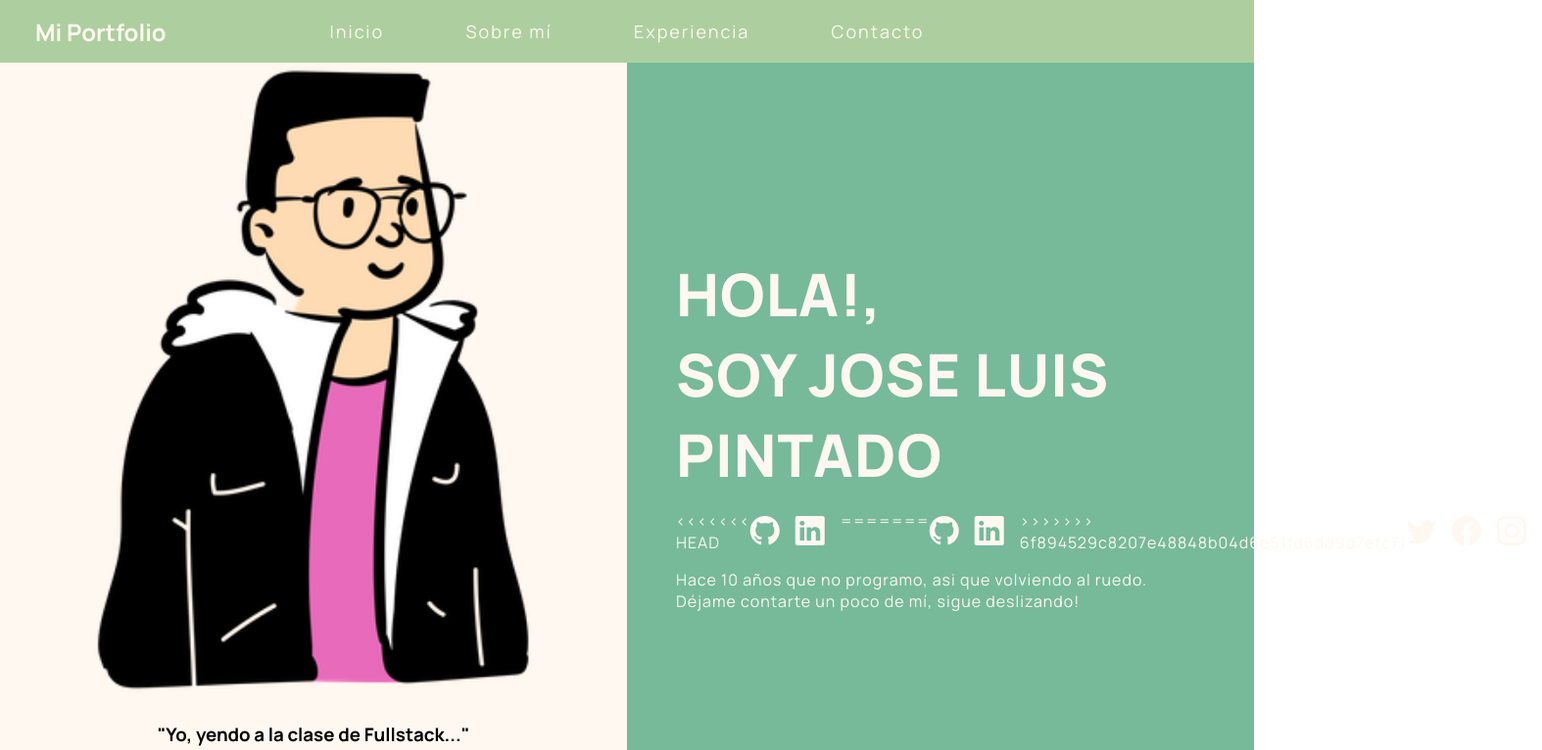
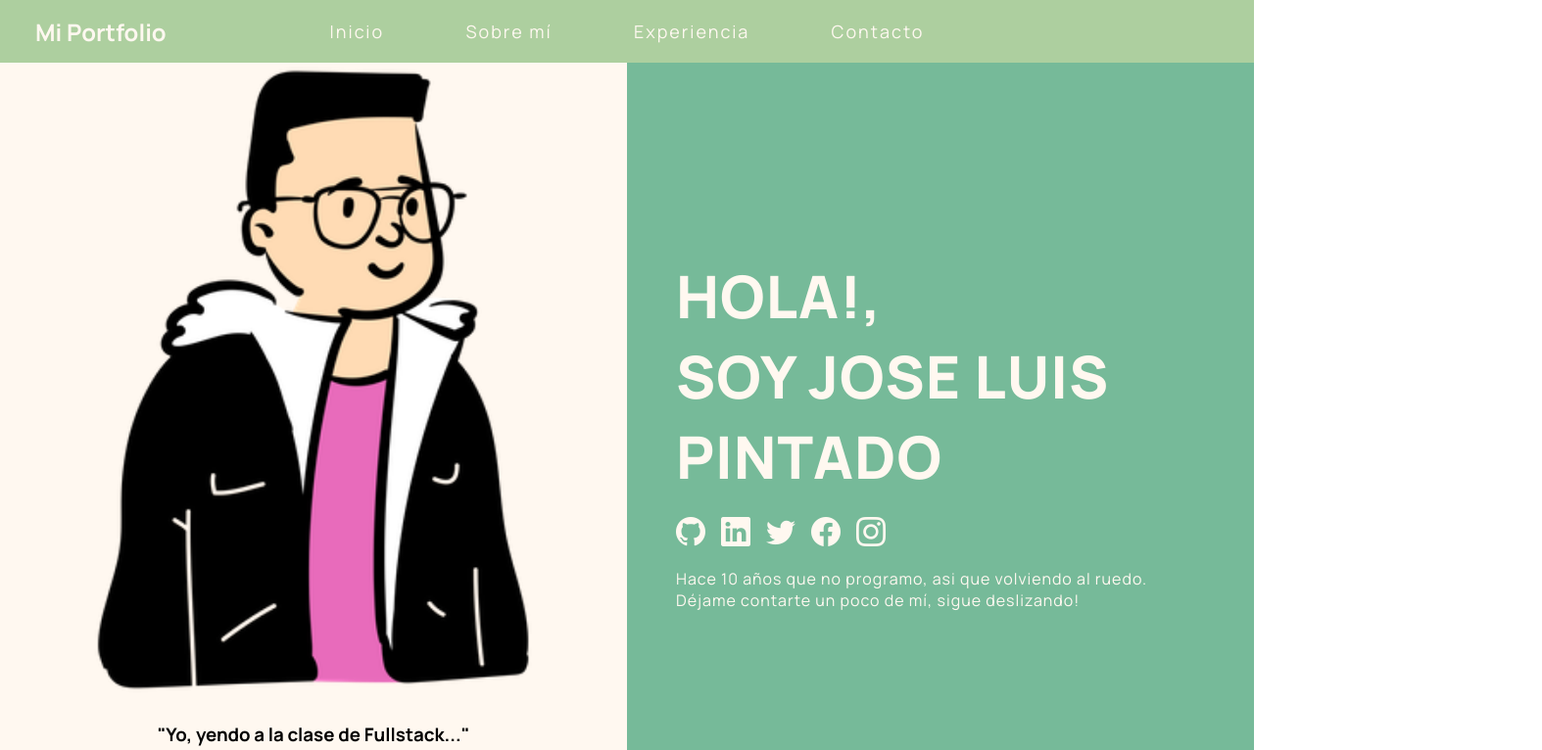
Before and after one commit to cepillo001/portfolio-template, a plain HTML site: page index.html in a window 1280 px wide. Shown: the top 766 px of the page at 98% size, 1574 px wide, since content can reach past the window. Drawn offline with nearby package versions, Linux system fonts and the light colour scheme.

Commit message:
solución de conflicto en la página principal

```diff
--- a/index.html
+++ b/index.html
@@ -40,13 +40,8 @@
       <div class="introduction">
         <h1 class="title">Hola!, <br> Soy Jose Luis Pintado </h1>
         <ul class="socials">
-<<<<<<< HEAD
           <li><a class="socials-icon" href="https://github.com/cepillo001" target="_blank"><i class="bi bi-github"></i></a></li>
           <li><a class="socials-icon" href="https://www.linkedin.com/in/jose-luis-pintado-14b19322b/" target="_blank"><i class="bi bi-linkedin"></i></a></li>
-=======
-          <li><a class="socials-icon" href="https://"><i class="bi bi-github"></i></a></li>
-          <li><a class="socials-icon" href=""><i class="bi bi-linkedin"></i></a></li>
->>>>>>> 6f894529c8207e48848b04d6e51fd6dd9d7efc71
           <li><a class="socials-icon" href=""><i class="bi bi-twitter"></i></a></li>
           <li><a class="socials-icon" href=""><i class="bi bi-facebook"></i></a></li>
           <li><a class="socials-icon" href=""><i class="bi bi-instagram"></i></a></li>
```
